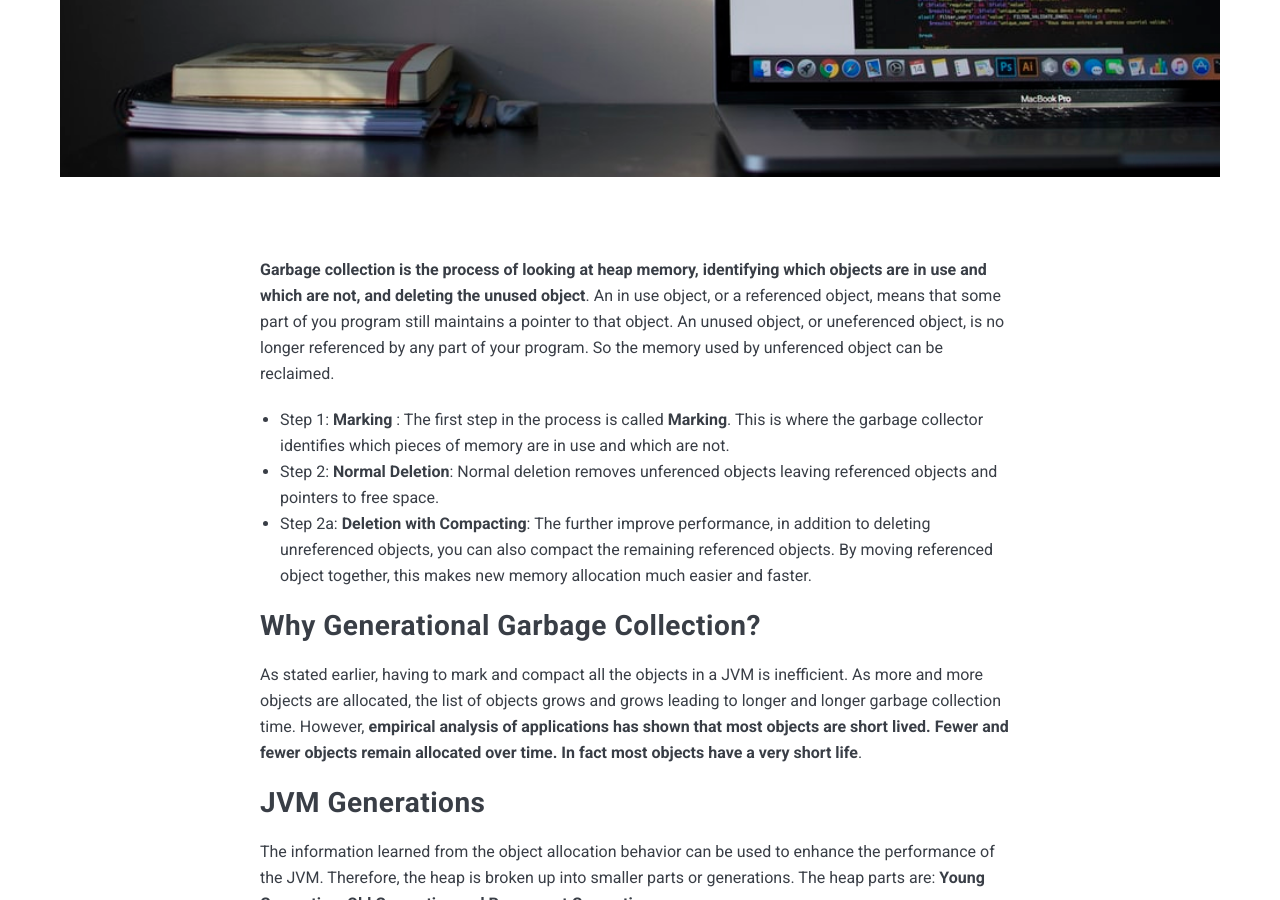
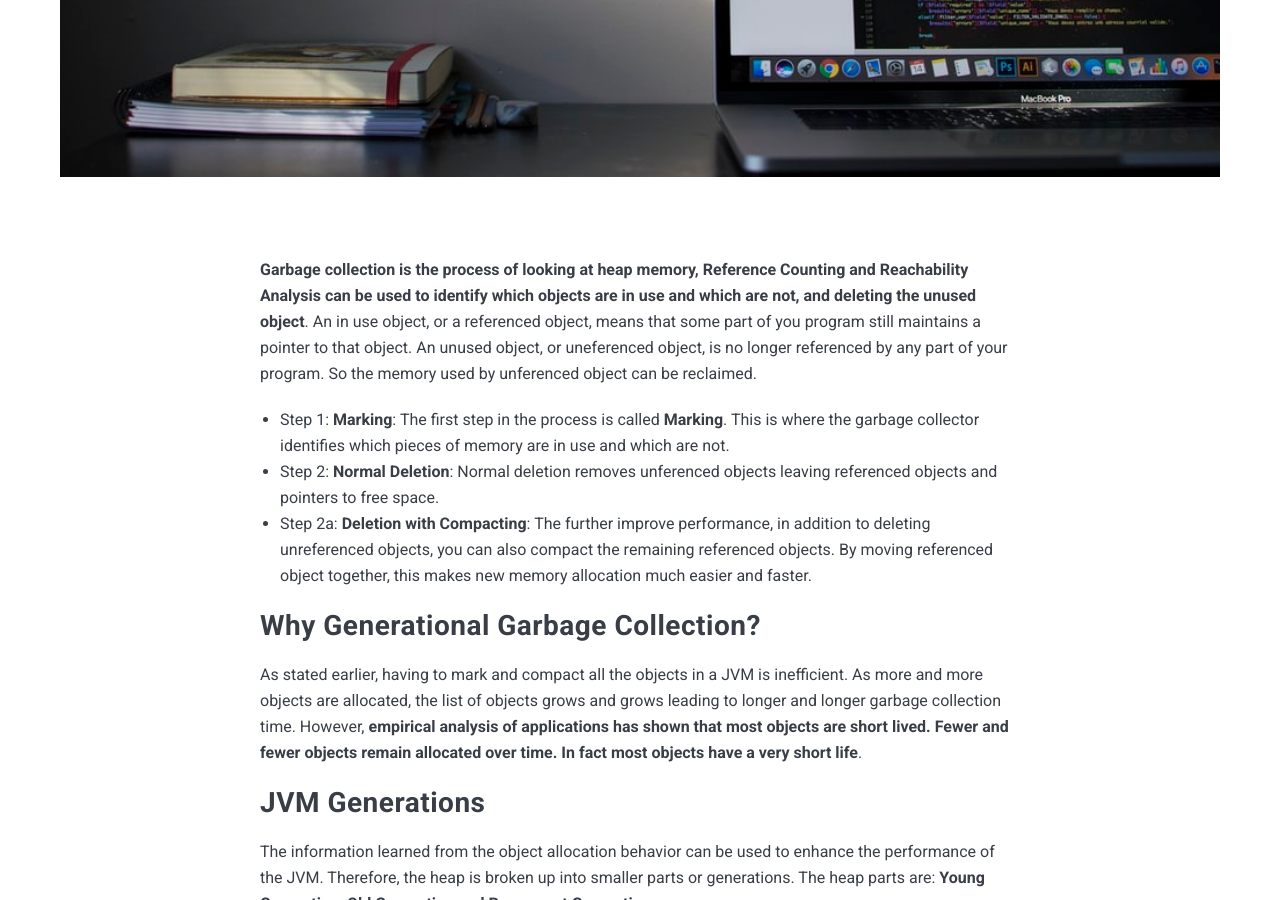
Before and after one commit to XiangXu/ywjxx, a Jekyll site: the page built from _posts/2020-11-11-Java-Garbage-Collection.markdown, in a window 1280 px wide and 900 px high, scrolled down 866 px. Built offline with Jekyll 4.4.1, drawn with Linux system fonts in a browser that asks for light colours; nearby versions of some CDN libraries; comment, search, counter and statistics services are not loaded.

Commit message:
update content

```diff
--- a/_posts/2020-11-11-Java-Garbage-Collection.markdown
+++ b/_posts/2020-11-11-Java-Garbage-Collection.markdown
@@ -6,9 +6,9 @@ image:  java.jpeg
 tags:   Java
 ---
 
-**Garbage collection is the process of looking at heap memory, identifying which objects are in use and which are not, and deleting the unused object**. An in use object, or a referenced object, means that some part of you program still maintains a pointer to that object. An unused object,  or uneferenced object, is no longer referenced by any part of your program. So the memory used by unferenced object can be reclaimed.
+**Garbage collection is the process of looking at heap memory, Reference Counting and Reachability Analysis can be used to identify which objects are in use and which are not, and deleting the unused object**. An in use object, or a referenced object, means that some part of you program still maintains a pointer to that object. An unused object, or uneferenced object, is no longer referenced by any part of your program. So the memory used by unferenced object can be reclaimed.
 
-* Step 1: **Marking** : The first step in the process is called **Marking**. This is where the garbage collector identifies which pieces of memory are in use and which are not.
+* Step 1: **Marking**: The first step in the process is called **Marking**. This is where the garbage collector identifies which pieces of memory are in use and which are not.
 * Step 2: **Normal Deletion**: Normal deletion removes unferenced objects leaving referenced objects and pointers to free space.
 * Step 2a: **Deletion with Compacting**: The further improve performance, in addition to deleting unreferenced objects, you can also compact the remaining referenced objects. By moving referenced object together, this makes new memory allocation much easier and faster.
 
--- a/_posts/2021-01-03-Java-14-HashMap.markdown
+++ b/_posts/2021-01-03-Java-14-HashMap.markdown
@@ -1,6 +1,6 @@
 ---
 layout: post
-title:  Comparator and Comparable in Java
+title:  HashMap
 date:   2021-01-03 19:05
 image:  java.jpeg
 tags:   Java
```
